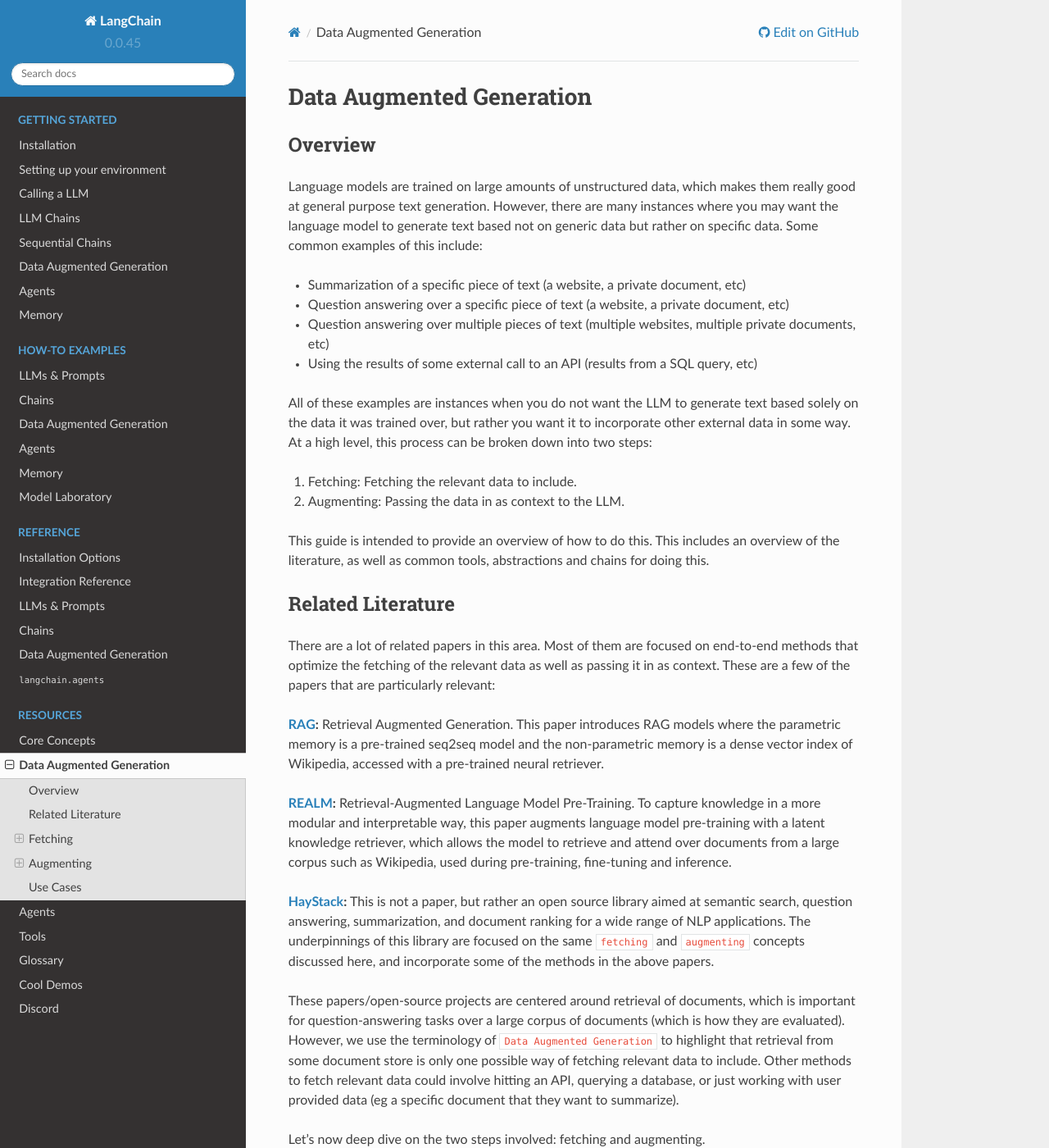
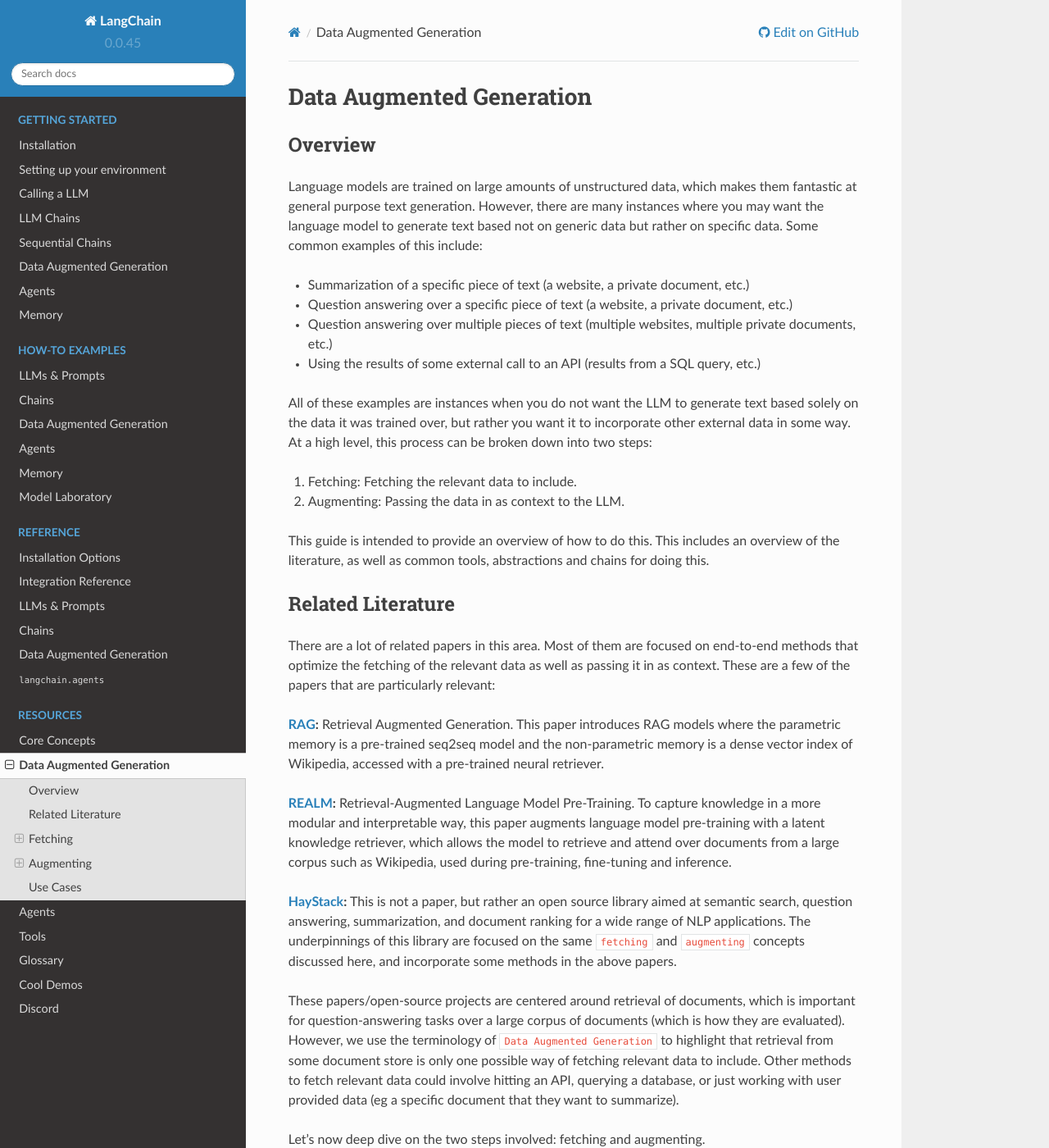
Before and after one commit to ZinedineDumas/React-Python, a Sphinx documentation site: the page built from docs/explanation/combine_docs.md, in a window 1280 px wide and 1400 px high. Shown: the whole window at 82% size. Built offline with Sphinx 7.4.7 and the Read the Docs theme 2.0.0, drawn with Linux system fonts in a browser that asks for light colours; some of the changed text lies outside the part shown.

```diff
--- a/docs/explanation/combine_docs.md
+++ b/docs/explanation/combine_docs.md
@@ -2,12 +2,12 @@
 
 ## Overview
 
-Language models are trained on large amounts of unstructured data, which makes them really good at general purpose text generation. However, there are many instances where you may want the language model to generate text based not on generic data but rather on specific data. Some common examples of this include:
+Language models are trained on large amounts of unstructured data, which makes them fantastic at general purpose text generation. However, there are many instances where you may want the language model to generate text based not on generic data but rather on specific data. Some common examples of this include:
 
-- Summarization of a specific piece of text (a website, a private document, etc)
-- Question answering over a specific piece of text (a website, a private document, etc)
-- Question answering over multiple pieces of text (multiple websites, multiple private documents, etc)
-- Using the results of some external call to an API (results from a SQL query, etc)
+- Summarization of a specific piece of text (a website, a private document, etc.)
+- Question answering over a specific piece of text (a website, a private document, etc.)
+- Question answering over multiple pieces of text (multiple websites, multiple private documents, etc.)
+- Using the results of some external call to an API (results from a SQL query, etc.)
 
 All of these examples are instances when you do not want the LLM to generate text based solely on the data it was trained over, but rather you want it to incorporate other external data in some way. At a high level, this process can be broken down into two steps:
 
@@ -25,7 +25,7 @@ This paper introduces RAG models where the parametric memory is a pre-trained se
 **[REALM](https://arxiv.org/abs/2002.08909):** Retrieval-Augmented Language Model Pre-Training.
 To capture knowledge in a more modular and interpretable way, this paper augments language model pre-training with a latent knowledge retriever, which allows the model to retrieve and attend over documents from a large corpus such as Wikipedia, used during pre-training, fine-tuning and inference.
 
-**[HayStack](https://haystack.deepset.ai/):** This is not a paper, but rather an open source library aimed at semantic search, question answering, summarization, and document ranking for a wide range of NLP applications. The underpinnings of this library are focused on the same `fetching` and `augmenting` concepts discussed here, and incorporate some of the methods in the above papers.
+**[HayStack](https://haystack.deepset.ai/):** This is not a paper, but rather an open source library aimed at semantic search, question answering, summarization, and document ranking for a wide range of NLP applications. The underpinnings of this library are focused on the same `fetching` and `augmenting` concepts discussed here, and incorporate some methods in the above papers.
 
 These papers/open-source projects are centered around retrieval of documents, which is important for question-answering tasks over a large corpus of documents (which is how they are evaluated). However, we use the terminology of `Data Augmented Generation` to highlight that retrieval from some document store is only one possible way of fetching relevant data to include. Other methods to fetch relevant data could involve hitting an API, querying a database, or just working with user provided data (eg a specific document that they want to summarize).
 
@@ -117,7 +117,7 @@ asking the LLM to refine the output based on the new document.
 
 ## Use Cases
 LangChain supports the above three methods of augmenting LLMs with external data.
-These methods can be used to underpin several common use cases and they are discussed below.
+These methods can be used to underpin several common use cases, and they are discussed below.
 For all three of these use cases, all three methods are supported.
 It is important to note that a large part of these implementations is the prompts
 that are used. We provide default prompts for all three use cases, but these can be configured.
--- a/docs/index.rst
+++ b/docs/index.rst
@@ -143,7 +143,7 @@ Start here if you haven't used LangChain before.
    examples/memory.rst
    examples/model_laboratory.ipynb
 
-More elaborate examples and walk-throughs of particular
+More elaborate examples and walkthroughs of particular
 integrations and use cases. This is the place to look if you have questions
 about how to integrate certain pieces, or if you want to find examples of
 common tasks or cool demos.
```
Also changed, not shown: other parts of docs/explanation/combine_docs.md (+1 -1 lines), docs/explanation/cool_demos.md (+1 -1 lines), docs/explanation/core_concepts.md (+2 -2 lines), docs/explanation/glossary.md (+1 -1 lines), docs/explanation/tools.md (+5 -5 lines), 1 other file.
